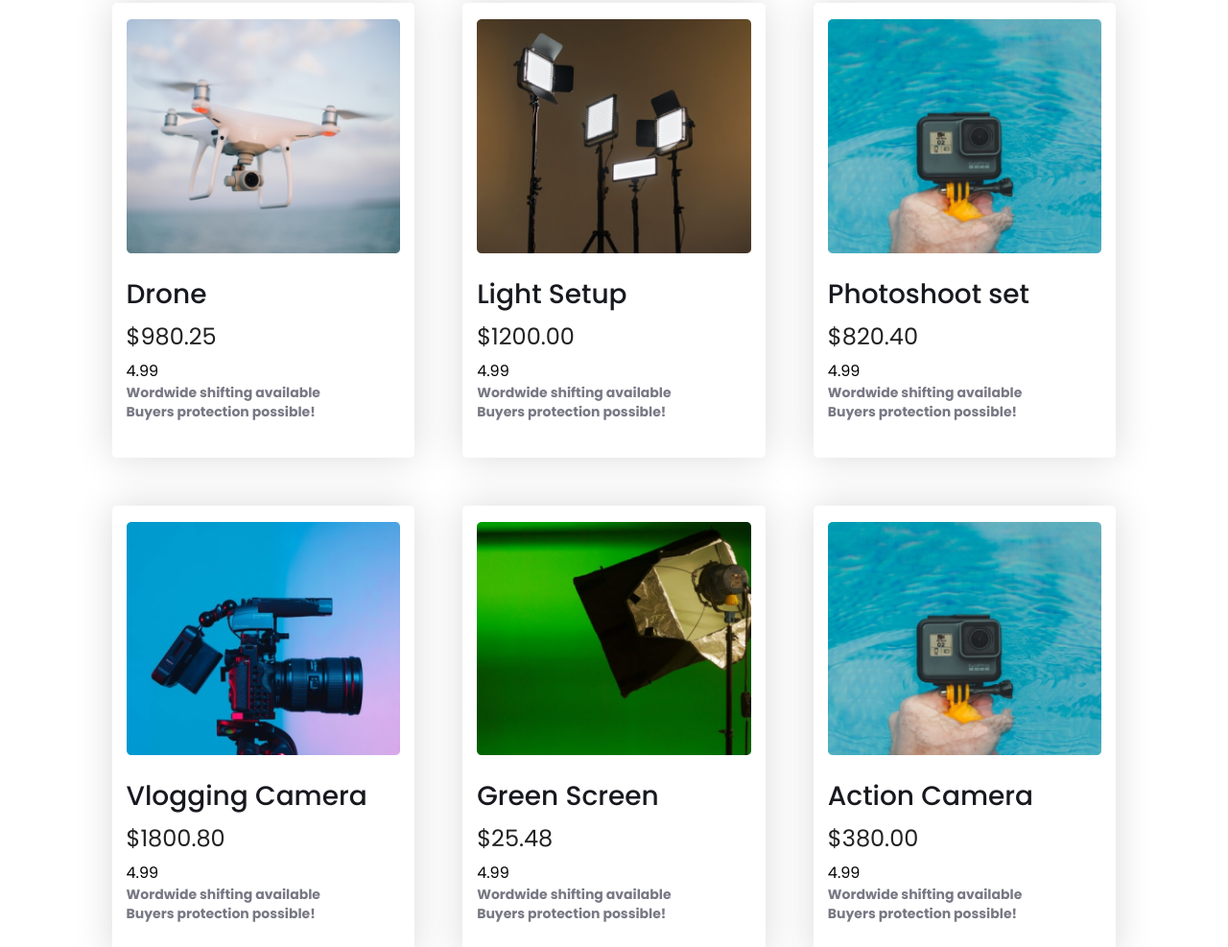
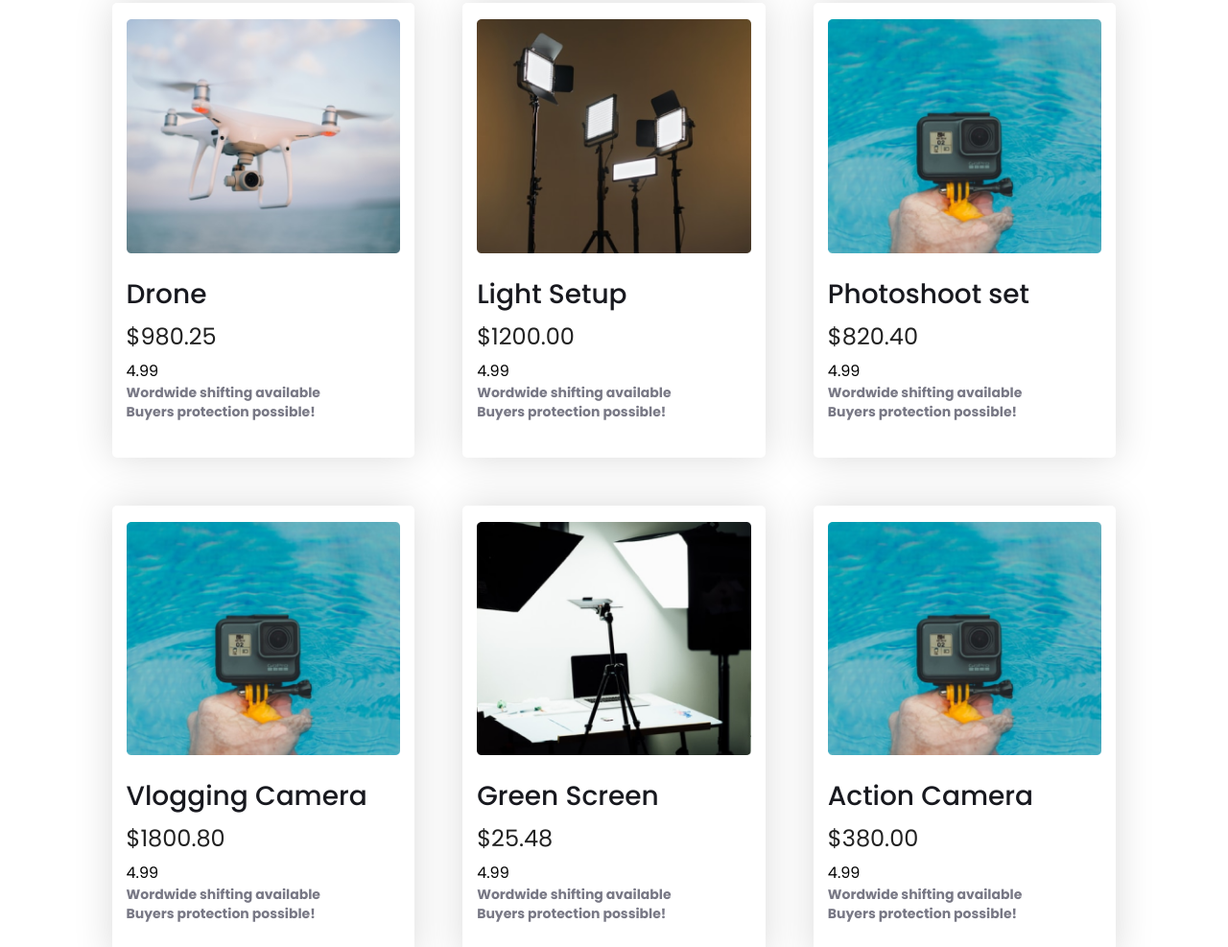
Before and after one commit to sohagmnr/influencer-gear-website, a plain HTML site: page index.html in a window 1280 px wide. Shown: the part 1322-2309 px from the top of the page at 96% size. Drawn offline with Linux system fonts and the light colour scheme; files whose address does not match are found by name.

Commit message:
added img

```diff
--- a/index.html
+++ b/index.html
@@ -61,7 +61,7 @@
                     <h5 class="product-details">Wordwide shifting available <br> Buyers protection possible!</h5>
                 </div>
                 <div class="product-card">
-                    <img src="images/airpod.png" alt="" class="product-img">
+                    <img src="images/mic.png" alt="" class="product-img">
                     <h2 class="product-title">Airbuds</h2>
                     <h3 class="product-price">$100.00</h3>
                     <p class="product-review">4.99</p>
@@ -89,14 +89,14 @@
                     <h5 class="product-details">Wordwide shifting available <br> Buyers protection possible!</h5>
                 </div>
                 <div class="product-card">
-                    <img src="images/camera.png" alt="" class="product-img">
+                    <img src="images/action.png" alt="" class="product-img">
                     <h2 class="product-title">Vlogging Camera</h2>
                     <h3 class="product-price">$1800.80</h3>
                     <p class="product-review">4.99</p>
                     <h5 class="product-details">Wordwide shifting available <br> Buyers protection possible!</h5>
                 </div>
                 <div class="product-card">
-                    <img src="images/single-light.png" alt="" class="product-img">
+                    <img src="images/setup.png" alt="" class="product-img">
                     <h2 class="product-title">Green Screen</h2>
                     <h3 class="product-price">$25.48</h3>
                     <p class="product-review">4.99</p>
```
